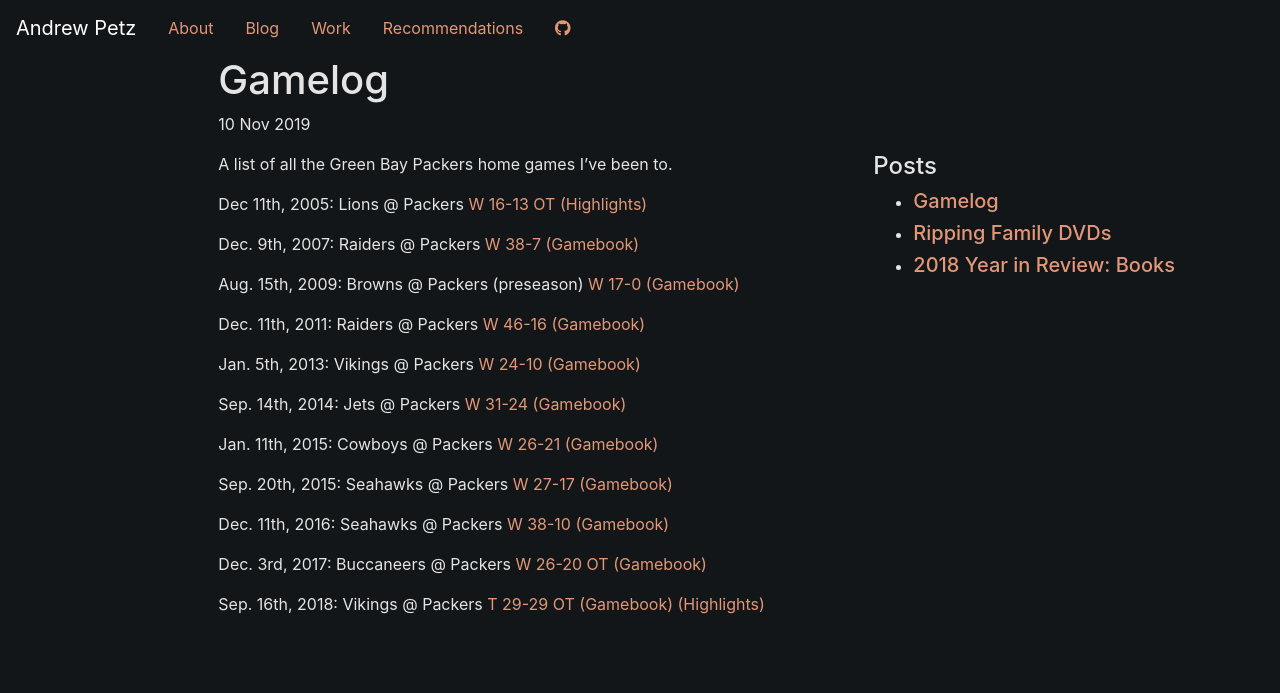
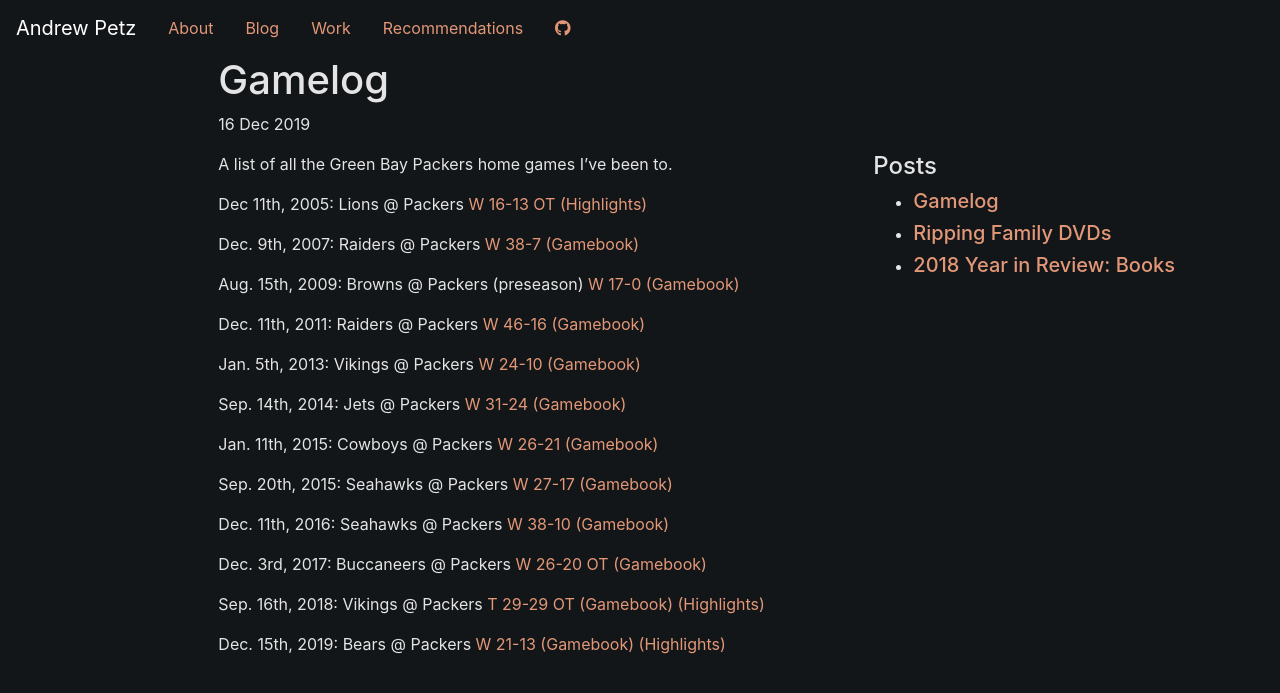
Before and after one commit to AndrewPetz/andrewpetz.github.io, a Jekyll site: the page built from _posts/2019-12-16-gamelog.md, in a window 1280 px wide. Shown: the top 693 px of the page. Built offline with Jekyll 4.4.1, drawn with Linux system fonts in a browser that asks for light colours; nearby versions of some CDN libraries.

Commit message:
Updated gamelog

```diff
--- a/_posts/2019-11-10-gamelog.md
+++ b/_posts/2019-12-16-gamelog.md
@@ -26,3 +26,5 @@
 Dec. 3rd, 2017: Buccaneers @ Packers [W 26-20 OT](https://www.nfl.com/gamecenter/2017120304/2017/REG13/buccaneers@packers) [(Gamebook)](https://nflcdns.nfl.com/liveupdate/gamecenter/57415/GB_Gamebook.pdf)
 
 Sep. 16th, 2018: Vikings @ Packers [T 29-29 OT](https://www.nfl.com/gamecenter/2018091602/2018/REG2/vikings@packers) [(Gamebook)](https://nflcdns.nfl.com/liveupdate/gamecenter/57586/GB_Gamebook.pdf) [(Highlights)](https://www.youtube.com/watch?v=mLhAD9Obojg)
+
+Dec. 15th, 2019: Bears @ Packers [W 21-13](https://www.nfl.com/gamecenter/2019121503/2019/REG15/bears@packers) [(Gamebook)](https://nflcdns.nfl.com/liveupdate/gamecenter/58112/GB_Gamebook.pdf) [(Highlights)](https://www.youtube.com/watch?v=sw9n1s3H068)
```
